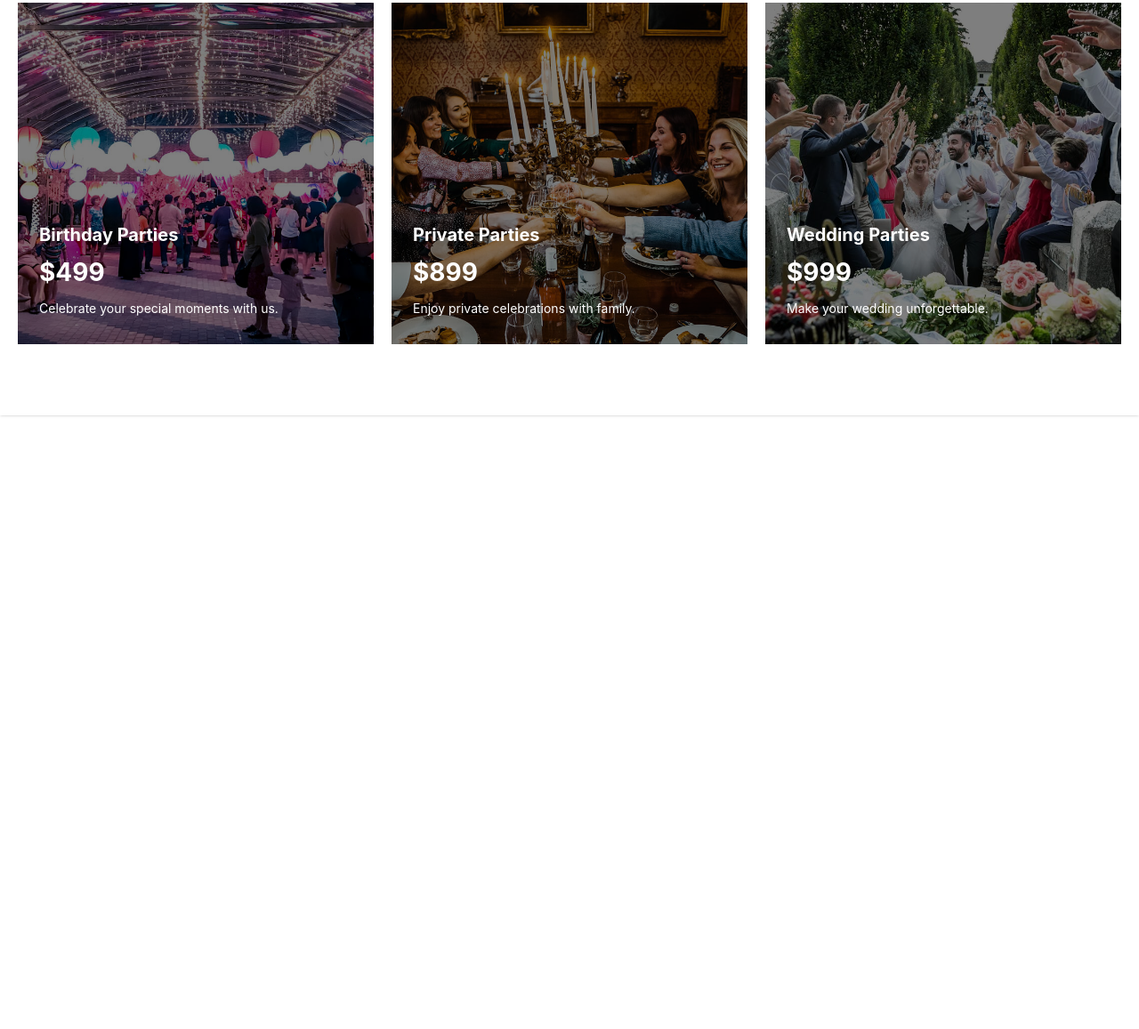
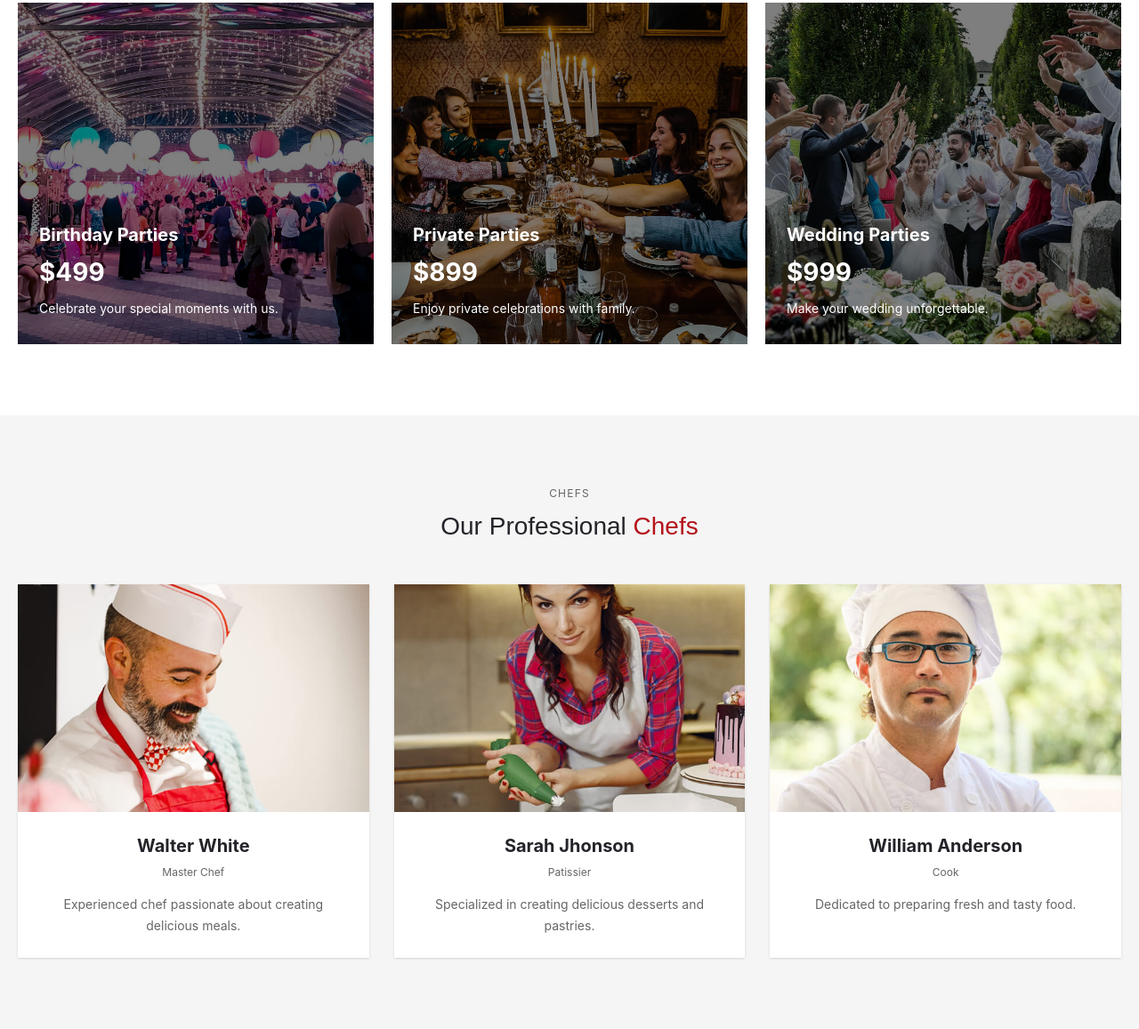
Before and after one commit to SaadZakraoui/saad.zakraoui, a website: page index.html in a window 1280 px wide. Shown: the part 2975-4132 px from the top of the page at 89% size. Before the commit the page ends 3442 px from the top, so only its background shows below. Drawn offline with Linux system fonts and the light colour scheme.

Commit message:
add section 4

```diff
--- a/index.html
+++ b/index.html
@@ -335,6 +335,68 @@
             </div>
          </section>
       </section>
+       <section id="saad">
+         <section id="chefs" class="bg-light py-16 md:py-20">
+            <div class="max-w-7xl mx-auto px-5">
+               <div class="text-center mb-12">
+                  <p class="text-xs text-body uppercase tracking-widest">
+                     Chefs
+                  </p>
+                  <h2 class="text-3xl font-heading mt-3">
+                     Our Professional <span class="text-primary">Chefs</span>
+                  </h2>
+               </div>
+               <div class="grid sm:grid-cols-2 lg:grid-cols-3 gap-7">
+                  <div class="bg-white shadow-sm text-center overflow-hidden">
+                     <img src="/public/images/chefs/chefs-1.jpg"
+                        class="w-full h-64 object-cover" alt="Walter White">
+                     <div class="p-6">
+                        <h3 class="text-xl font-bold">
+                           Walter White
+                        </h3>
+                        <p class="text-xs text-body mt-2">
+                           Master Chef
+                        </p>
+                        <p class="text-sm text-body mt-4 leading-6">
+                           Experienced chef passionate about creating
+                           delicious meals.
+                        </p>
+                     </div>
+                  </div>
+                  <div class="bg-white shadow-sm text-center overflow-hidden">
+                     <img src="/public/images/chefs/chefs-2.jpg"
+                        class="w-full h-64 object-cover" alt="Sarah Jhonson">
+                     <div class="p-6">
+                        <h3 class="text-xl font-bold">
+                           Sarah Jhonson
+                        </h3>
+                        <p class="text-xs text-body mt-2">
+                           Patissier
+                        </p>
+                        <p class="text-sm text-body mt-4 leading-6">
+                           Specialized in creating delicious desserts
+                           and pastries.
+                        </p>
+                     </div>
+                  </div>
+                  <div class="bg-white shadow-sm text-center overflow-hidden sm:col-span-2 lg:col-span-1">
+                     <img src="/public/images/chefs/chefs-3.jpg"
+                        class="w-full h-64 object-cover" alt="William Anderson">
+                     <div class="p-6">
+                        <h3 class="text-xl font-bold">
+                           William Anderson
+                        </h3>
+                        <p class="text-xs text-body mt-2">
+                           Cook
+                        </p>
+                        <p class="text-sm text-body mt-4 leading-6">
+                           Dedicated to preparing fresh and tasty food.
+                        </p>
+                     </div>
+                  </div>
+               </div>
+            </div>
+         </section>
 
 
       </section>
```
